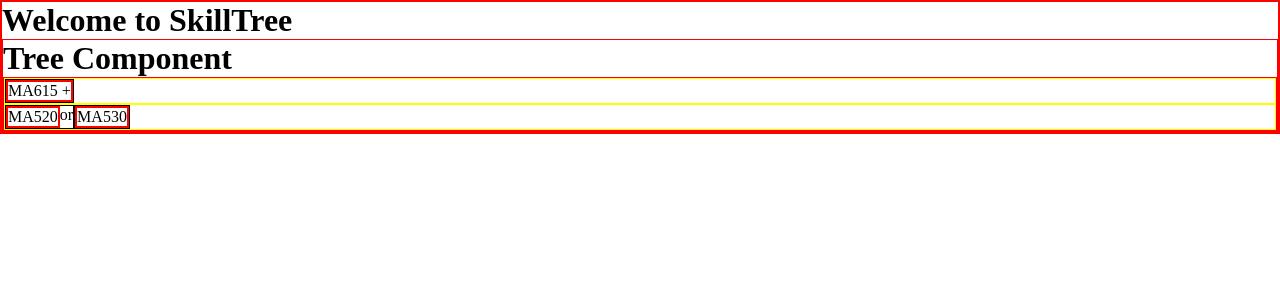
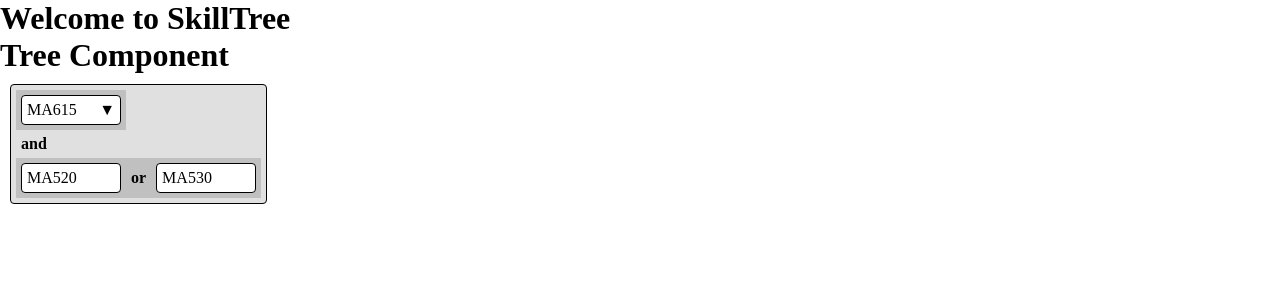
Before and after one commit to PanavShah1/skillTree, a React (Create React App) app in the folder frontend/: page / in a window 1280 px wide. Shown: the top 300 px of the page. Built offline with nearby package versions, Linux system fonts and the light colour scheme.

Commit message:
formatting

```diff
--- a/frontend/src/Tree.jsx
+++ b/frontend/src/Tree.jsx
@@ -6,13 +6,16 @@ const Tree = ({ data }) => {
     return (
         <div className='tree-1'>
             {data.map((nodeGroup, groupIndex) => (
-                <div key={groupIndex} className="tree-2">
-                    {nodeGroup.map((node, nodeIndex) => (
-                        <div key={node.id} className="tree-5">
-                            <TreeNode node={node} />
-                            {nodeIndex < nodeGroup.length - 1 && <p className="or-text">or</p>}
-                        </div>
-                    ))}
+                <div key={groupIndex} className='tree-2'>
+                    <div key={groupIndex} className="tree-3">
+                        {nodeGroup.map((node, nodeIndex) => (
+                            <div key={node.id} className="tree-7">
+                                <TreeNode node={node} />
+                                {nodeIndex < nodeGroup.length - 1 && <p className="or-text">or</p>}
+                            </div>
+                        ))}
+                    </div>
+                    {groupIndex < data.length - 1 && <p className="and-text">and</p>}
                 </div>
             ))}
         </div>
--- a/frontend/src/TreeNode.jsx
+++ b/frontend/src/TreeNode.jsx
@@ -8,20 +8,23 @@ const TreeNode = ({ node }) => {
     };
 
     return (
-        <div className="tree-3">
-            <div onClick={handleExpand}>
-                {node.name} {node.children.length > 0 && (expanded ? '-' : '+')}
+        <div className="tree-4">
+            <div onClick={handleExpand} className='expand'>
+                <p>{node.name}</p> {node.children.length > 0 && <p>{expanded ? '▶' : '▼'}</p>}
             </div>
             {expanded && node.children.length > 0 && (
-                <div className="tree-4">
+                <div className="tree-5">
                     {node.children.map((childGroup, index) => (
-                        <div key={index} className="tree-5">
-                            {childGroup.map((child, childIndex) => (
-                                <div key={child.id} className="tree-6">
-                                    <TreeNode node={child} />
-                                    {childIndex < childGroup.length - 1 && <p className='or-text'>or</p>}
-                                </div>
-                            ))}
+                        <div key={index} className='tree-6'>
+                            <div key={index} className="tree-7">
+                                {childGroup.map((child, childIndex) => (
+                                    <div key={child.id} className="tree-8">
+                                        <TreeNode node={child} />
+                                        {childIndex < childGroup.length - 1 && <p className='or-text'>or</p>}
+                                    </div>
+                                ))}
+                            </div>
+                            {index < node.children.length - 1 && <p className='and-text'>and</p>}
                         </div>
                     ))}
                 </div>
--- a/frontend/src/style.css
+++ b/frontend/src/style.css
@@ -4,44 +4,70 @@
     box-sizing: border-box;
 }
 
-div{
-    border: 1px solid red;
-}
 
-.tree-1 {
-    display: flex;
-    flex-direction: column;
-    /* border: 1px solid blue; */
-}
-
-.tree-2 {
-    display: flex;
-    /* flex-direction: column; */
-    border: 1px solid yellow;
-}
 
 .tree-3 {
     display: flex;
-    flex-direction: column;
-    cursor: pointer;
-    /* border: 1px solid blue; */
+    flex-direction: row;
 }
 
 .tree-4 {
     display: flex;
     flex-direction: column;
-    margin-left: 50px;
-    border: 1px solid rgb(0, 128, 75);
+    cursor: pointer;
+    margin: 5px;
+    padding: 5px;
+    border: 1px solid #000;
+    border-radius: 4px;
+    background-color: white;
+    min-width: 100px;;
 }
 
 .tree-5 {
     display: flex;
-    /* flex-direction: column; */
-    border: 1px solid black;
+    flex-direction: column;
+    margin-left: 50px;
 }
 
-.tree-6 {
+.tree-7, .tree-1 {
+
+}
+
+.tree-1 {
     display: flex;
-    /* flex-direction: column; */
-    border: 1px solid white;
+    width: min-content;
+    background-color: #e0e0e0;
+    flex-direction: column;
+    margin: 10px;
+    padding: 5px;
+    border: 1px solid black;
+    border-radius: 4px;
 }
+
+.tree-7 {
+    display: flex;
+    width: min-content;
+    background-color: #c0c0c0;
+    flex-direction: row;
+}
+
+.tree-8 {
+    display: flex;
+    align-items: center;
+    border-radius: 4px;
+}
+
+.or-text, .and-text {
+    font-weight: bold;
+    /* background-color: aqua; */
+    width: min-content;
+    padding: 5px;
+    display: flex;
+    justify-content: center;
+    align-items: center;
+}
+
+.expand {
+    display: flex;
+    justify-content: space-between;
+}
```
